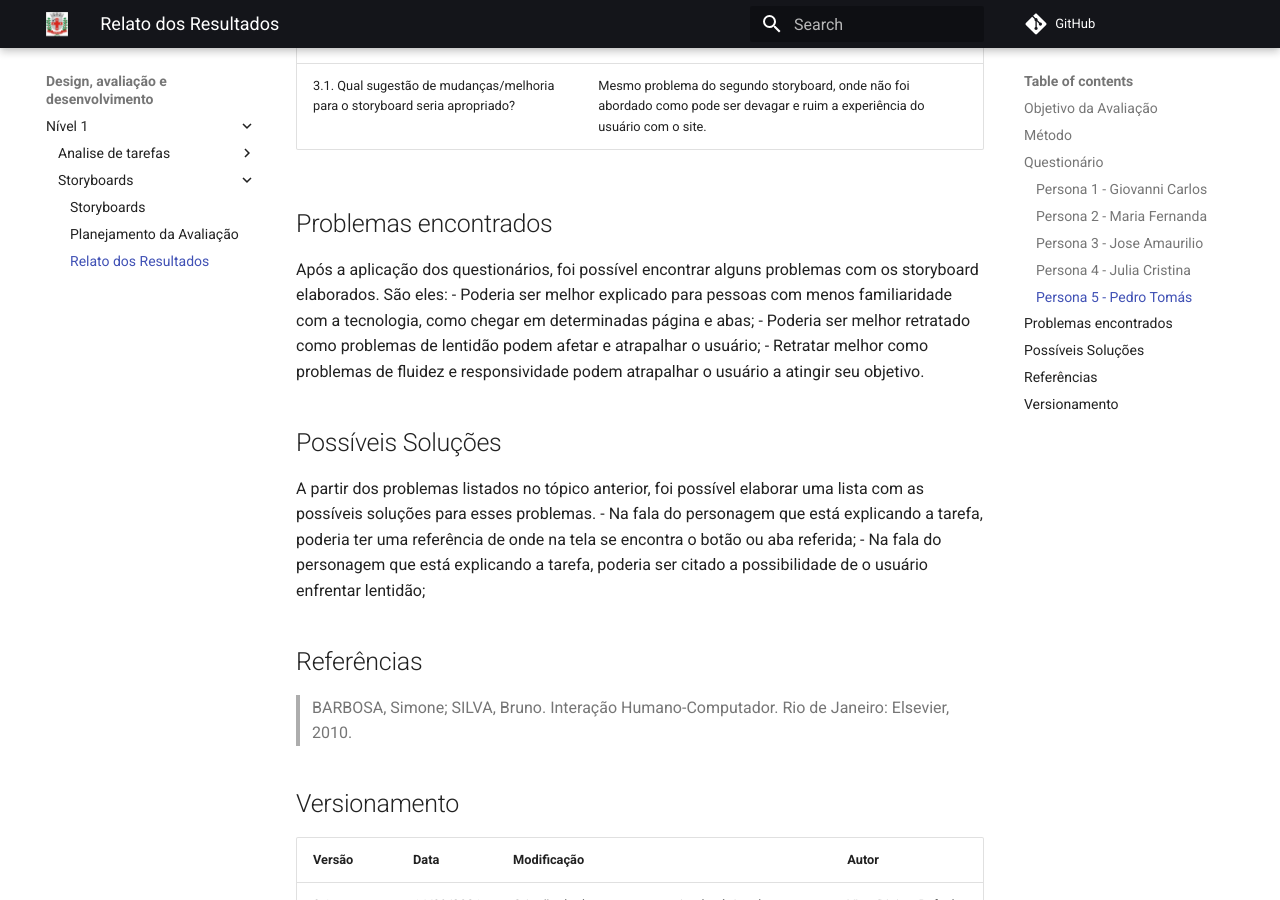
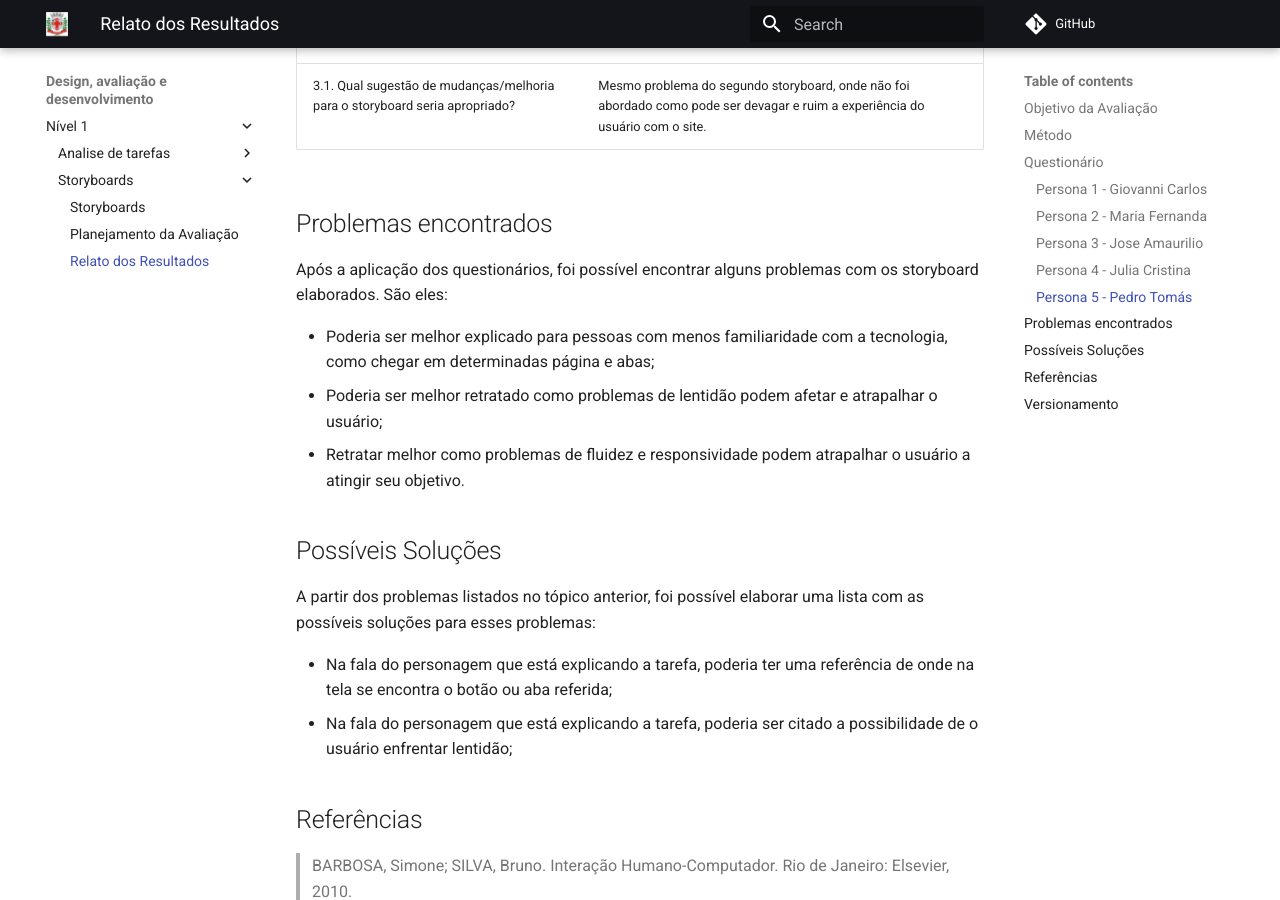
Before and after one commit to Interacao-Humano-Computador/2021.1-Prefeitura-de-Londrina, an MkDocs documentation site: the page built from docs/atividades_design/storyboards/relato_dos_resultados.md, in a window 1280 px wide and 900 px high, scrolled down 3372 px. Built offline with MkDocs 1.6.1 and Material for MkDocs 9.7.7, drawn with Linux system fonts in a browser that asks for light colours; comment, search, counter and statistics services are not loaded.

```diff
--- a/docs/atividades_design/storyboards/relato_dos_resultados.md
+++ b/docs/atividades_design/storyboards/relato_dos_resultados.md
@@ -1,4 +1,4 @@
-# <center>Relato dos resultados da avaliação dos Storyboards</center>
+# Relato dos resultados da avaliação dos Storyboards
 
 ## Objetivo da Avaliação
 
@@ -69,12 +69,14 @@ Para avaliar o storyboard aplicamos o questionário encontrado no planejamento n
 
 ## Problemas encontrados
 Após a aplicação dos questionários, foi possível encontrar alguns problemas com os storyboard elaborados. São eles:
+
 - Poderia ser melhor explicado para pessoas com menos familiaridade com a tecnologia, como chegar em determinadas página e abas;
 - Poderia ser melhor retratado como problemas de lentidão podem afetar e atrapalhar o usuário;
 - Retratar melhor como problemas de fluidez e responsividade podem atrapalhar o usuário a atingir seu objetivo.
 
 ## Possíveis Soluções
-A partir dos problemas listados no tópico anterior, foi possível elaborar uma lista com as possíveis soluções para esses problemas.
+A partir dos problemas listados no tópico anterior, foi possível elaborar uma lista com as possíveis soluções para esses problemas:
+
 -  Na fala do personagem que está explicando a tarefa, poderia ter uma referência de onde na tela se encontra o botão ou aba referida;
 - Na fala do personagem que está explicando a tarefa, poderia ser citado a possibilidade de o usuário enfrentar lentidão;
 
```
